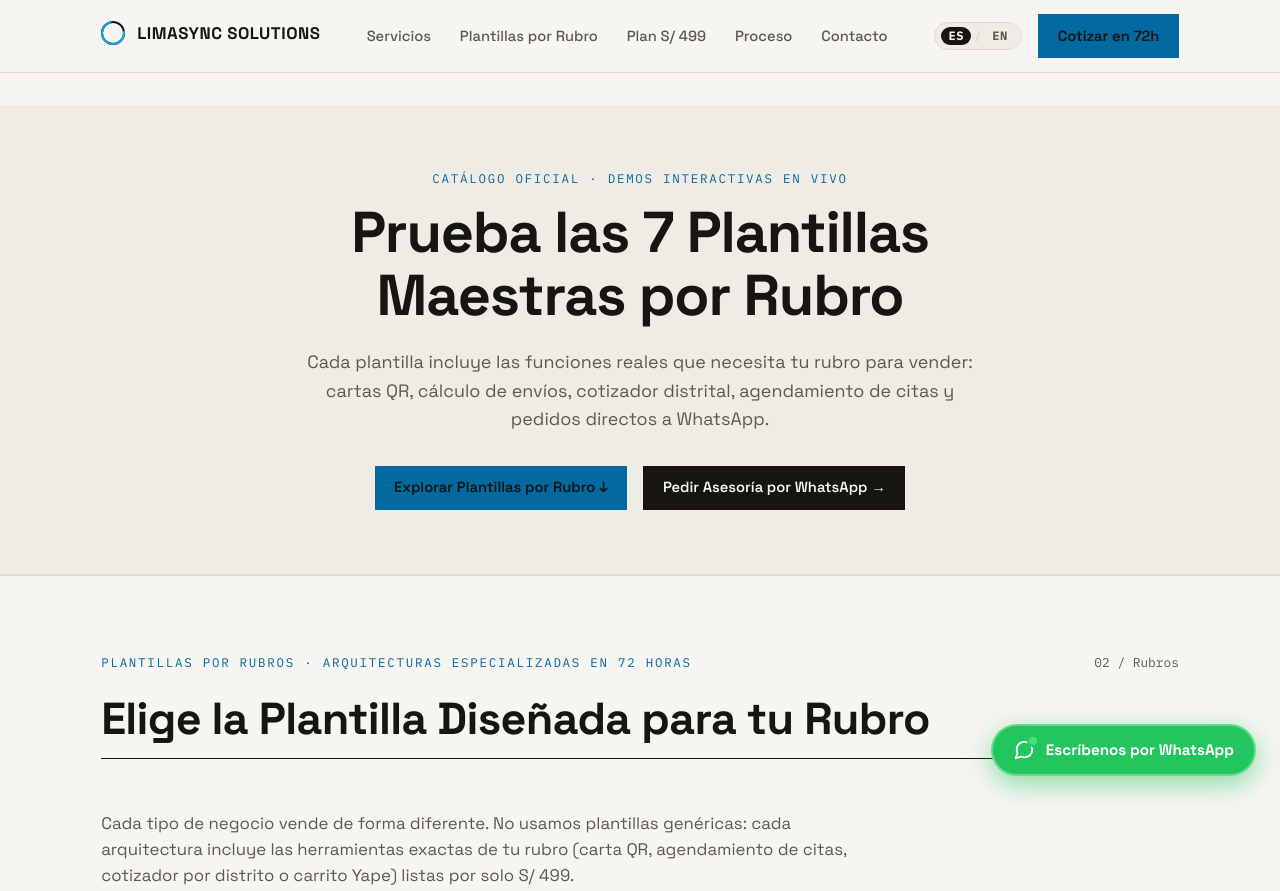
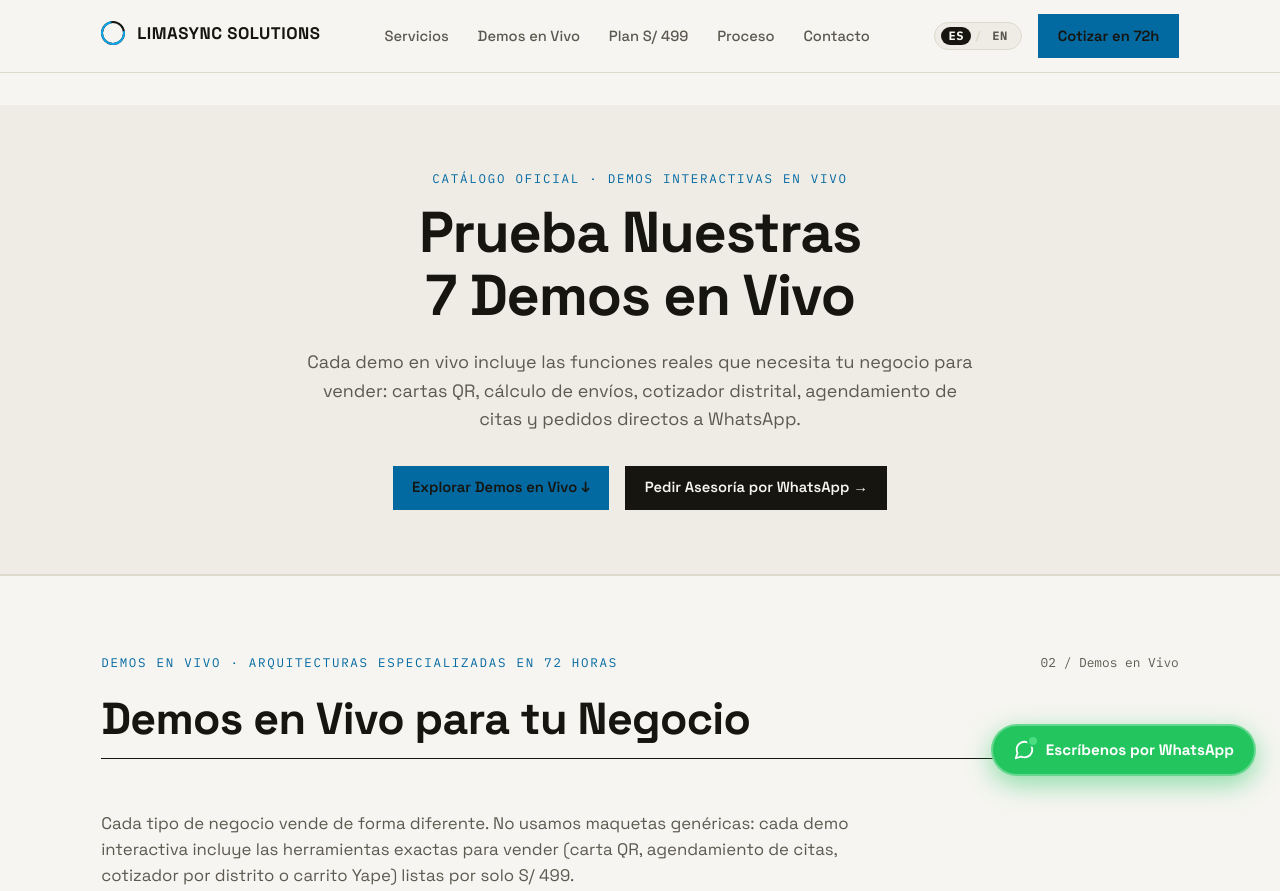
Before and after one commit to paulollito29-sketch/limasync-solutions, an Astro site: page /demos in a window 1280 px wide. Shown: the top 891 px of the page. Built offline with nearby package versions, Linux system fonts and the light colour scheme; Astro itself is replaced by a stand-in of ours.

Commit message:
fix: rename all instances of plantillas por rubro to Demos en Vivo

```diff
--- a/src/components/DemoShowcase.tsx
+++ b/src/components/DemoShowcase.tsx
@@ -232,30 +232,30 @@ const TEMPLATES_EN: TemplateInfo[] = [
 
 const copy = {
   es: {
-    kicker: "Plantillas por Rubros · Arquitecturas Especializadas en 72 Horas",
-    title: "Elige la Plantilla Diseñada para tu Rubro",
+    kicker: "Demos en Vivo · Arquitecturas Especializadas en 72 Horas",
+    title: "Demos en Vivo para tu Negocio",
     subtitle:
-      "Cada tipo de negocio vende de forma diferente. No usamos plantillas genéricas: cada arquitectura incluye las herramientas exactas de tu rubro (carta QR, agendamiento de citas, cotizador por distrito o carrito Yape) listas por solo S/ 499.",
-    filterAll: "Todos los Rubros",
+      "Cada tipo de negocio vende de forma diferente. No usamos maquetas genéricas: cada demo interactiva incluye las herramientas exactas para vender (carta QR, agendamiento de citas, cotizador por distrito o carrito Yape) listas por solo S/ 499.",
+    filterAll: "Todas las Demos",
     idealLabel: "Ideal para:",
     viewDemo: "Probar Demo en Vivo ↗",
-    requestRubro: "Pedir este Rubro por WhatsApp →",
-    orderWa: "Cotizar plantilla para mi negocio",
+    requestRubro: "Pedir esta Web por WhatsApp →",
+    orderWa: "Cotizar web para mi negocio",
     waMsg: (t: TemplateInfo) =>
-      `Hola LimaSync Solutions, tengo un negocio en el rubro de ${t.rubroName} y me interesa la plantilla (${t.title}) de S/ 499.`,
+      `Hola LimaSync Solutions, tengo un negocio y me interesa la demo (${t.title}) de S/ 499.`,
   },
   en: {
-    kicker: "Templates by Industry · Tailored Web Architectures in 72 Hours",
-    title: "Select the Template Built for Your Industry",
+    kicker: "Live Demos · Specialized Architectures in 72 Hours",
+    title: "Live Demos for Your Business",
     subtitle:
-      "Every business sells differently. We don't build generic websites: each architecture incorporates the exact tools your industry needs (QR menu, appointment scheduler, district calculator, or instant WhatsApp checkout) ready for S/ 499 (~$135).",
-    filterAll: "All Industries",
+      "Every business sells differently. We don't build generic websites: each live interactive demo incorporates the exact tools you need to sell (QR menu, appointment scheduler, district calculator, or instant WhatsApp checkout) ready for S/ 499 (~$135).",
+    filterAll: "All Live Demos",
     idealLabel: "Ideal for:",
     viewDemo: "Test Live Demo ↗",
-    requestRubro: "Order this Industry on WhatsApp →",
+    requestRubro: "Order this Website on WhatsApp →",
     orderWa: "Get a quote for my business",
     waMsg: (t: TemplateInfo) =>
-      `Hello LimaSync Solutions, I have a business in the ${t.rubroName} industry and I want the template (${t.title}) for S/ 499.`,
+      `Hello LimaSync Solutions, I have a business and I want the demo (${t.title}) for S/ 499.`,
   },
 };
 
@@ -282,7 +282,7 @@ export default function DemoShowcase({ lang = "es" }: DemoShowcaseProps) {
               {t.title}
             </h2>
           </div>
-          <span className="sec-num">{lang === "en" ? "02 / Industries" : "02 / Rubros"}</span>
+          <span className="sec-num">{lang === "en" ? "02 / Live Demos" : "02 / Demos en Vivo"}</span>
         </div>
 
         <p style={{ maxWidth: "70ch", color: "var(--ink-soft)", marginBottom: "2rem", fontSize: "1.05rem" }}>
@@ -292,7 +292,7 @@ export default function DemoShowcase({ lang = "es" }: DemoShowcaseProps) {
         {/* Rubro Filter Tabs Bar */}
         <div
           role="tablist"
-          aria-label={lang === "en" ? "Filter by industry" : "Filtrar por rubro"}
+          aria-label={lang === "en" ? "Filter by demo category" : "Filtrar demos en vivo"}
           style={{
             display: "flex",
             flexWrap: "wrap",
--- a/src/components/Header.tsx
+++ b/src/components/Header.tsx
@@ -9,14 +9,14 @@ interface HeaderProps {
 const navLinks = {
   es: [
     { href: "/#servicios", label: "Servicios" },
-    { href: "/demos", label: "Plantillas por Rubro" },
+    { href: "/demos", label: "Demos en Vivo" },
     { href: "/#precios", label: "Plan S/ 499" },
     { href: "/#proceso", label: "Proceso" },
     { href: "/#contacto", label: "Contacto" },
   ],
   en: [
     { href: "/en#services", label: "Services" },
-    { href: "/en/demos", label: "Templates by Industry" },
+    { href: "/en/demos", label: "Live Demos" },
     { href: "/en#pricing", label: "Plan S/ 499" },
     { href: "/en#process", label: "Process" },
     { href: "/en#contact", label: "Contact" },
--- a/src/components/templates/TemplateBanner.tsx
+++ b/src/components/templates/TemplateBanner.tsx
@@ -102,7 +102,7 @@ export default function TemplateBanner({
               gap: "0.35rem",
             }}
           >
-            <span>Cambiar Rubro ▾</span>
+            <span>Cambiar Demo ▾</span>
           </button>
 
           {dropdownOpen && (
@@ -162,7 +162,7 @@ export default function TemplateBanner({
             background: "rgba(255,255,255,0.04)",
           }}
         >
-          ← Ver Catálogo
+          ← Demos en Vivo
         </a>
 
         <a
--- a/src/pages/demos.astro
+++ b/src/pages/demos.astro
@@ -11,8 +11,8 @@ const WHATSAPP =
 
 <Layout
   lang="es"
-  title="Plantillas Web por Rubro de Negocio en Lima | Demos en Vivo — LimaSync Solutions"
-  description="Prueba en vivo nuestras 7 plantillas web interactivas para Restaurantes, Clínicas, Abogados, Tiendas, Servicios Técnicos, Academias y Hoteles en Lima. Entrega en 72h por S/ 499."
+  title="Demos en Vivo de Sitios Web en Lima | LimaSync Solutions"
+  description="Prueba en vivo nuestras 7 demos interactivas para Restaurantes, Clínicas, Abogados, Tiendas, Servicios Técnicos, Academias y Hoteles en Lima. Entrega en 72h por S/ 499."
 >
   <Header client:load lang="es" />
 
@@ -24,14 +24,14 @@ const WHATSAPP =
           Catálogo Oficial · Demos Interactivas en Vivo
         </p>
         <h1 style="font-size: clamp(2.2rem, 5vw, 3.6rem); font-weight: 800; line-height: 1.1; margin-bottom: 1.25rem;">
-          Prueba las 7 Plantillas Maestras por Rubro
+          Prueba Nuestras 7 Demos en Vivo
         </h1>
         <p style="color: var(--ink-soft); font-size: 1.12rem; line-height: 1.6; max-width: 680px; margin: 0 auto 2rem;">
-          Cada plantilla incluye las funciones reales que necesita tu rubro para vender: cartas QR, cálculo de envíos, cotizador distrital, agendamiento de citas y pedidos directos a WhatsApp.
+          Cada demo en vivo incluye las funciones reales que necesita tu negocio para vender: cartas QR, cálculo de envíos, cotizador distrital, agendamiento de citas y pedidos directos a WhatsApp.
         </p>
         <div style="display: flex; gap: 1rem; justify-content: center; flex-wrap: wrap;">
           <a href="#demos" class="btn btn-accent">
-            Explorar Plantillas por Rubro ↓
+            Explorar Demos en Vivo ↓
           </a>
           <a href={WHATSAPP} target="_blank" rel="noopener noreferrer" class="btn">
             Pedir Asesoría por WhatsApp →
@@ -61,7 +61,7 @@ const WHATSAPP =
 
   <footer class="footer">
     <div class="wrap foot">
-      <span>© {new Date().getFullYear()} LIMASYNC SOLUTIONS — Plantillas Web por Rubro</span>
+      <span>© {new Date().getFullYear()} LIMASYNC SOLUTIONS — Demos en Vivo</span>
       <span>
         <a href="/">← Volver al Inicio</a>
         {" · "}
```
Also changed, not shown: src/pages/en/demos.astro (+7 -7 lines), src/pages/en/index.astro (+4 -4 lines), src/pages/index.astro (+4 -4 lines).
